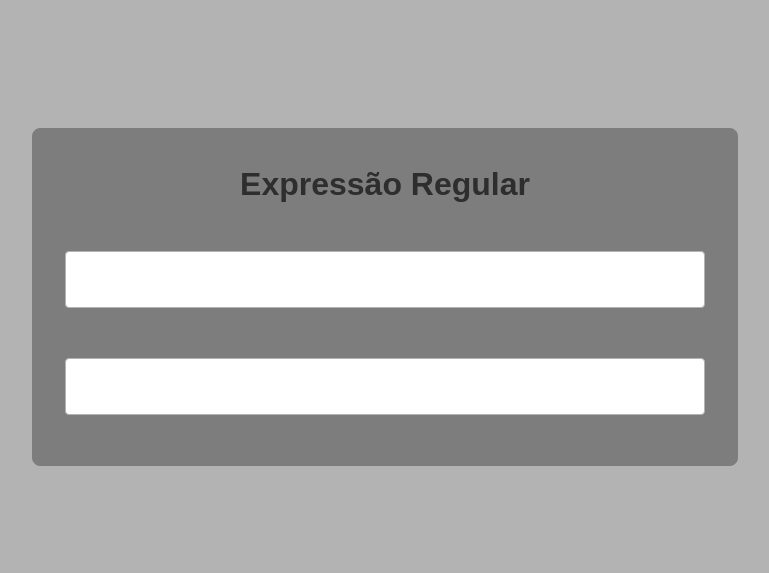
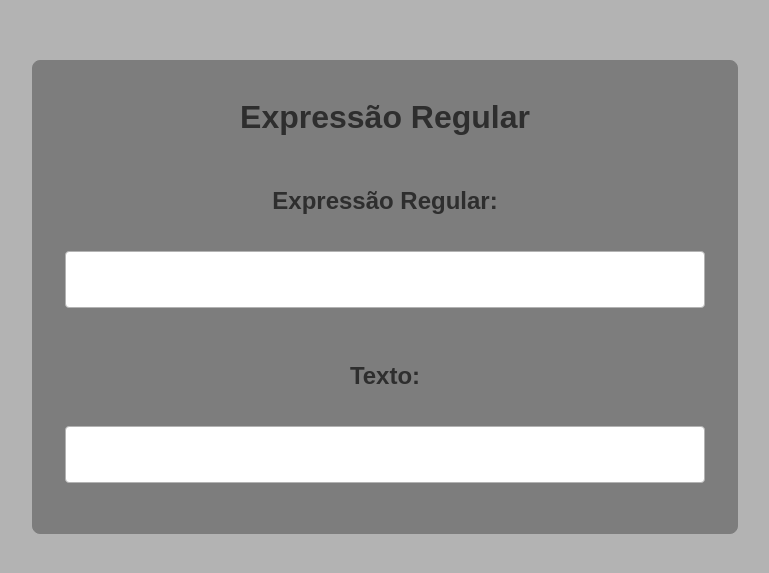
Before and after one commit to lucas-bernardo-souza/LFTC, a plain HTML site: page simulador_expressoes_regulares/index.html in a window 1280 px wide. Shown: the part 103-676 px from the top of the page, without its empty margins (255-1024 px from the left). Drawn offline with Linux system fonts and the light colour scheme.

Commit message:
Adição do título das caixas de entrada

```diff
--- a/simulador_expressoes_regulares/index.html
+++ b/simulador_expressoes_regulares/index.html
@@ -12,8 +12,10 @@
             <h1>Expressão Regular</h1>
         </div>
         <form action="">
+            <h2>Expressão Regular:</h2>
             <input onkeyup="capturarDados()" type="text" id="campoExpressaoRegular" name="campoExpressaoRegular">
             <br>
+            <h2>Texto:</h2>
             <input onkeyup="capturarDados()" type="text" id="campoLinguagem" name="campoLinguagem">
             <br>
 
--- a/simulador_expressoes_regulares/style.css
+++ b/simulador_expressoes_regulares/style.css
@@ -58,6 +58,11 @@ input[type=text]{
     background-color: #7D7D7D;
 }
 
+.regex h2 {
+    font-family: 'Raleway', sans-serif;
+    color: #2E2E2E;
+}
+
 .regex form{
     display: flex;
     flex-direction: column;
```
